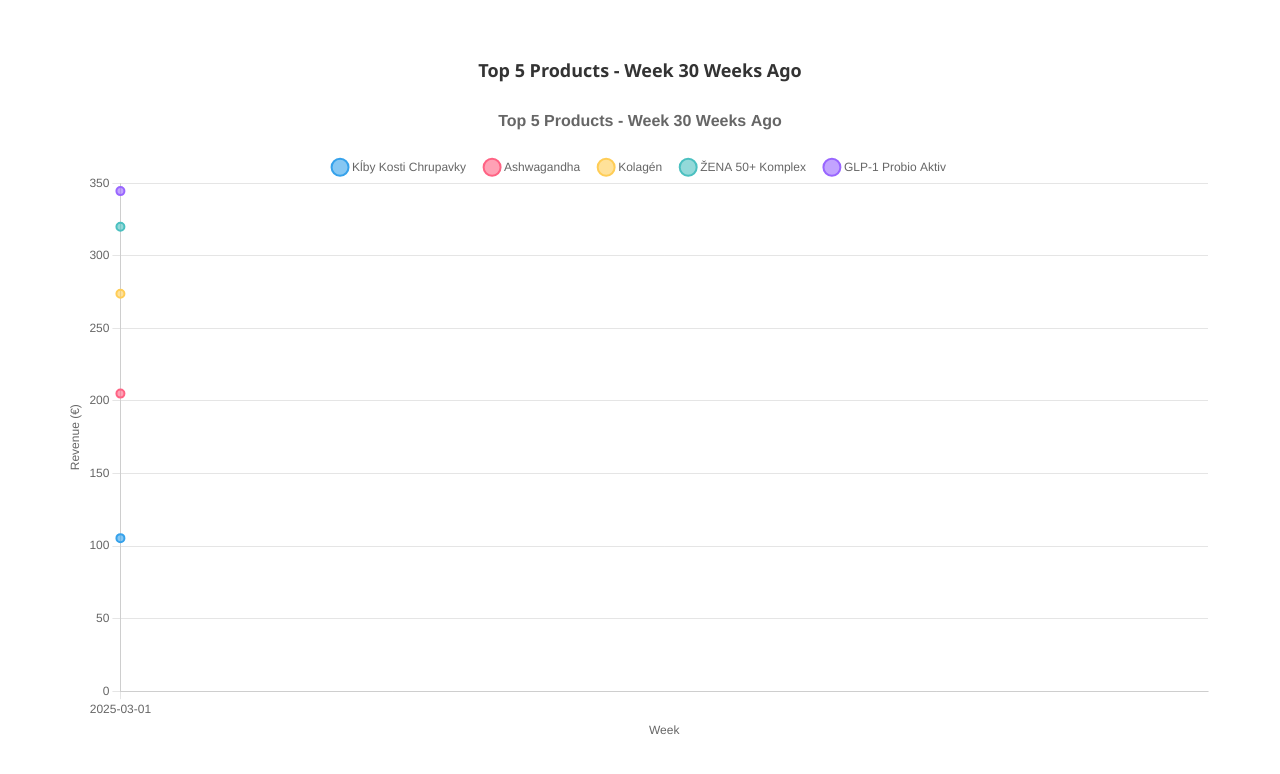
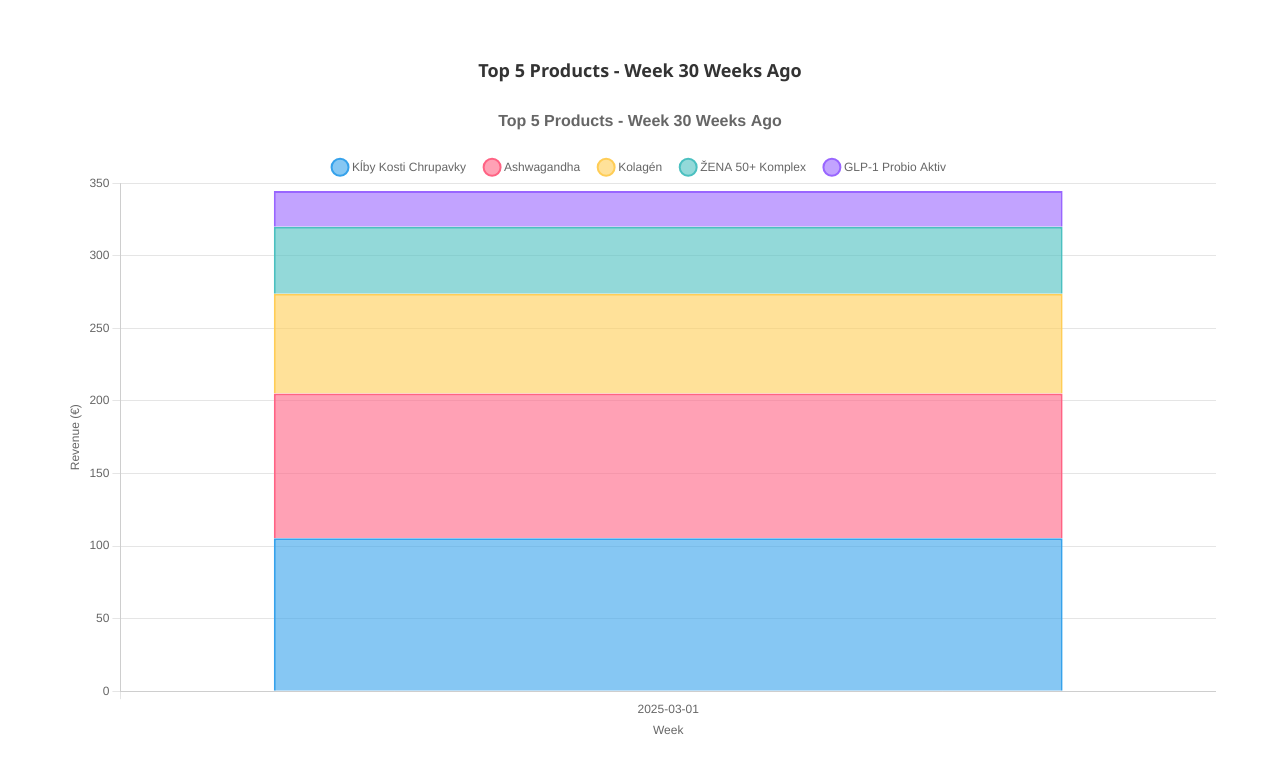
Before and after one commit to pavolko/area-chart-app, a plain HTML site: page index.html in a window 1280 px wide. Drawn offline with nearby package versions, Linux system fonts and the light colour scheme; no server answers.

Commit message:
Fix single week chart display - change to bar chart
- Changed from line chart to bar chart for better single week visualization
- Added debugging console logs to track data processing
- Removed line chart specific properties (fill, tension)
- Bar chart works better for displaying single data point

```diff
--- a/index.html
+++ b/index.html
@@ -189,11 +189,16 @@
             const targetWeek = weeks[0];
             const weekData = data.filter(d => d.week === targetWeek);
 
+            console.log('Target week:', targetWeek);
+            console.log('Week data:', weekData);
+
             // Get top 5 products for that specific week
             const top5Products = weekData
                 .sort((a, b) => b.revenue - a.revenue)
                 .slice(0, 5)
                 .map(d => d.productName);
+
+            console.log('Top 5 products:', top5Products);
 
             // Generate colors for top 5 products
             const colors = [
@@ -223,8 +228,6 @@
                     backgroundColor: colors[index],
                     borderColor: borderColors[index],
                     borderWidth: 2,
-                    fill: true,
-                    tension: 0.4,
                     stack: 'stack1'
                 };
             });
@@ -236,7 +239,7 @@
 
             // Create new chart
             chart = new Chart(ctx, {
-                type: 'line',
+                type: 'bar',
                 data: {
                     labels: [targetWeek],
                     datasets: datasets
```
